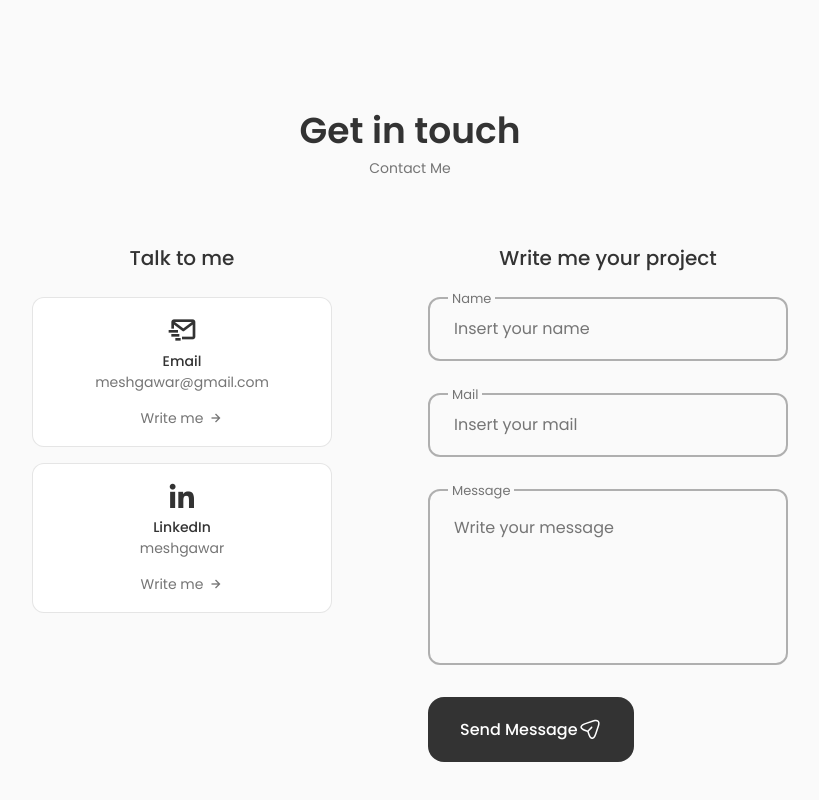
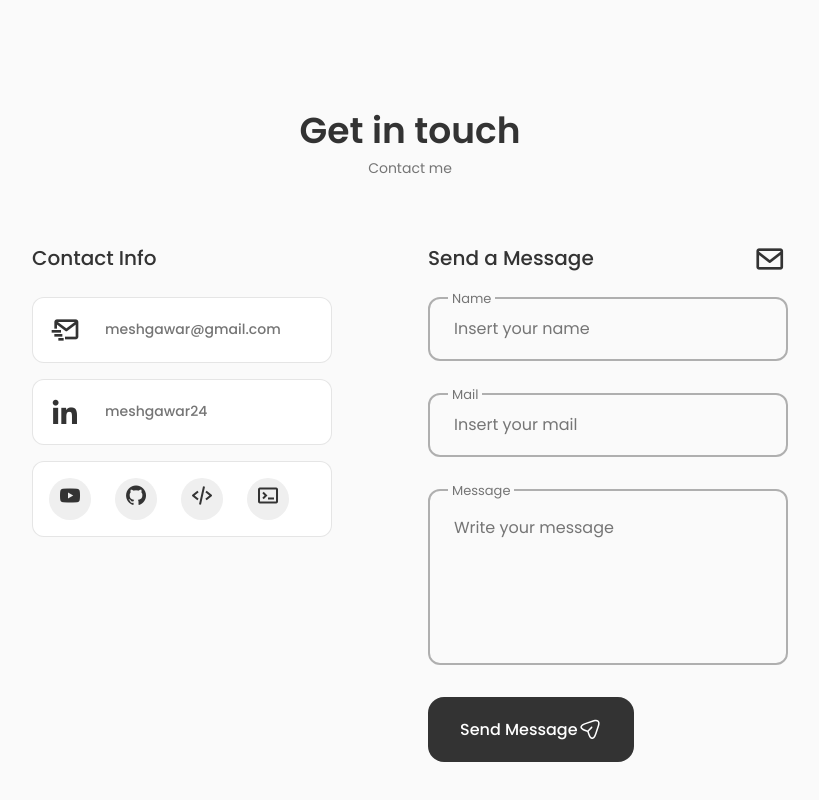
Before and after one commit to meshgawar/Portfolio, a React (Vite) app: page / in a window 1280 px wide. Shown: the part 4070-4870 px from the top of the page, without its empty margins (230-1049 px from the left). Built offline with nearby package versions, Linux system fonts and the light colour scheme.

Commit message:
Css updated

```diff
--- a/package.json
+++ b/package.json
@@ -10,7 +10,9 @@
     "preview": "vite preview"
   },
   "dependencies": {
+    "@emailjs/browser": "^4.4.1",
     "@fontsource/roboto": "^5.2.6",
+    "emailjs-com": "^3.2.0",
     "react": "^19.1.1",
     "react-dom": "^19.1.1"
   },
--- a/src/App.jsx
+++ b/src/App.jsx
@@ -5,7 +5,8 @@ import About from './Component/About/About.jsx'
 import Skill from './Component/Skill/Skill.jsx'
 import Qualification from './Component/Qualification/Qualification.jsx';
 import Portfolio from './Component/Project/Portfolio.jsx'
-import Contact from './Component/Contact/Contact.jsx'
+import Contact from './Component/Contact/Contact.jsx';
+import Footer from './Component/Footer/Footer.jsx'
 
 function App() {
 
@@ -20,6 +21,7 @@ function App() {
         <Qualification/>
         <Portfolio/>
         <Contact/>
+        {/* <Footer/> */}
       </main>
     </>
   )
--- a/src/Component/Contact/Contact.css
+++ b/src/Component/Contact/Contact.css
@@ -23,32 +23,48 @@
   border: 1px solid rgba(0, 0, 0, 0.1);
   padding: 1rem;
   border-radius: 0.75rem;
-    text-align: center;
+  /* text-align: center; */
+  display: inline-flex;
+  align-items: center;
+  gap: 1.5rem;
+}
+
+.contact__card button {
+  border-radius: 3rem;
+  width: 42px;
+  height: 42px;
+}
+
+.contact__card-button-icon {
+  font-size: 1.5rem;
+  color: var(--title-color);
 }
 
 .contact__card-icon {
   font-size: 2rem;
   color: var(--title-color);
-    margin-bottom: var(--mb-0-25);
+  /* margin-bottom: var(--mb-0-25); */
 }
 
-.contact__card-title,
+/* .contact__card-title,
 .contact__card-data {
     font-size: var(--small-font-size);
-}
+} */
 
-.contact__card-title {
+/* .contact__card-title {
     font-weight: var(--font-medium);
-}
+} */
 
 .contact__card-data {
-    display: block;
-    margin-bottom: var(--mb-0-75);
+  display: inline-flex;
+  gap: 10rem;
+  /* margin-bottom: var(--mb-0-75); */
 }
 
 .contact__button {
   color: var(--text-color);
   font-size: var(--small-font-size);
+  font-weight: var(--font-medium);
   display: inline-flex;
   align-items: center;
   justify-content: center;
@@ -107,9 +123,20 @@
   resize: none; /*It disable the user to resize the textarea */
 }
 
+/*=============== BREAKPOINTS ===============*/
+/* For large devices */
 @media screen and (max-width: 992px) {
   .contact__container {
     column-gap: 3rem;
+  }
+  .contact__content {
+    display: flex;
+    flex-direction: column;
+    align-items: center;
+  }
+
+  .contact__card-data {
+    gap: 12rem;
   }
 }
 
@@ -140,5 +167,4 @@
 
 /* For small devices */
 @media screen and (max-width: 350px) {
-
 }
--- a/src/Component/Contact/Contact.jsx
+++ b/src/Component/Contact/Contact.jsx
@@ -1,41 +1,62 @@
+import React, { useRef } from 'react';
+import emailjs from '@emailjs/browser';
 import "./Contact.css";
 
-export default function Contact(params) {
+export default function Contact() {
+    const form = useRef();
+
+    const sendEmail = (e) => {
+        e.preventDefault();
+
+        emailjs
+            .sendForm('service_bkax93o', 'template_0toq4hl', form.current, {
+                publicKey: 'gwitMJDe4hQHCZ9CB',
+            })
+        e.target.reset();
+    };
     return (
         <section className="contact section" id="contact">
             <h2 className="section__title">Get in touch</h2>
-            <span className="section__subtitle">Contact Me</span>
+            <span className="section__subtitle">Contact me</span>
 
             <div className="contact__container container grid">
                 <div className="contact__content">
-                    <h3 className="contact__title">Talk to me</h3>
-
+                    <span className="contact__card-data">
+                        <h3 className="contact__title">Contact Info</h3>
+                    </span>
 
                     <div className="contact__info">
                         <div className="contact__card">
                             <i className="bx bx-mail-send contact__card-icon"></i>
 
-                            <h3 className="contact__card-title">Email</h3>
-                            <span className="contact__card-data">meshgawar@gmail.com</span>
-
-                            <a href="mailto:meshgawar@gmail.com" className="contact__button">Write me <i className="bx bx-right-arrow-alt contact__button-icon"></i></a>
+                            {/* <h3 className="contact__card-title">Email</h3> */}
+                            <a href="mailto:meshgawar@gmail.com" className="contact__button">meshgawar@gmail.com</a>
+                            {/* <span className="contact__card-data"></span> */}
+                            {/* Write me <i className="bx bx-right-arrow-alt contact__button-icon"></i> */}
                         </div>
 
                         <div className="contact__card">
                             <i className="bx bxl-linkedin contact__card-icon"></i>
 
-                            <h3 className="contact__card-title">LinkedIn</h3>
-                            <span className="contact__card-data">meshgawar</span>
+                            {/* <h3 className="contact__card-title">LinkedIn</h3> */}
+                            <a href="https://www.linkedin.com/in/meshgawar24/" className="contact__button">meshgawar24</a>
+                            {/* <span className="contact__card-data"></span> */}
+                            {/* Write me <i className="bx bx-right-arrow-alt contact__button-icon"></i> */}
+                        </div>
 
-                            <a href="https://www.linkedin.com/in/meshgawar/" className="contact__button">Write me <i className="bx bx-right-arrow-alt contact__button-icon"></i></a>
+                        <div className="contact__card">
+                            <button title='YouTube'><a href="https://www.youtube.com/"><i class="bx bxl-youtube contact__card-button-icon"></i></a></button>
+                            <button title='GitHub'><a href="https://github.com/meshgawar/"><i class="bx bxl-github contact__card-button-icon"></i></a></button>
+                            <button title='LeetCode'><a href="https://leetcode.com/u/meshgawar24/"><i class="bx bx-code-alt contact__card-button-icon"></i></a></button>
+                            <button title='Hackerrank'><a href="https://www.hackerrank.com/profile/meshgawar"><i class="bx bx-terminal contact__card-button-icon"></i></a></button>
                         </div>
                     </div>
                 </div>
 
                 <div className="contact__content">
-                    <h3 className="contact__title">Write me your project</h3>
+                    <span className="contact__card-data"><h3 className="contact__title">Send a Message</h3><i class='bx  bx-envelope contact__card-icon'  ></i></span>
 
-                    <form className="contact__form">
+                    <form ref={form} onSubmit={sendEmail} className="contact__form">
                         <div className="contact__form-div">
                             <label className="contact__form-tag">Name</label>
                             <input type="text" name="name"
--- /dev/null
+++ b/src/Component/Footer/Footer.jsx
@@ -0,0 +1,8 @@
+import "./Footer.css";
+
+export default function Footer() {
+    return (
+        <section className="footer section" id="footer">
+        </section>
+    );
+}
```
Also changed, not shown: src/Component/Footer/Footer.css (added), 1 other file (tests, documents, lock files or other folders). Lines whose indentation alone changed are shown as unchanged.
